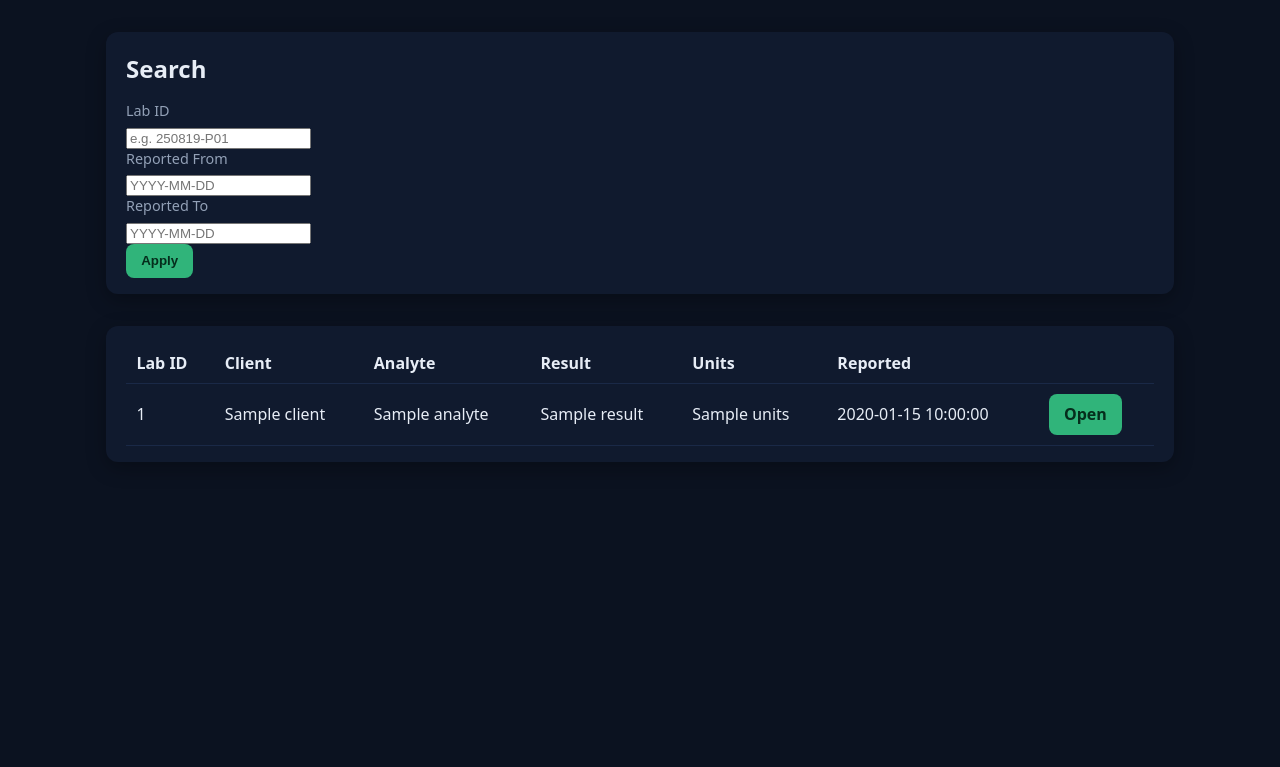
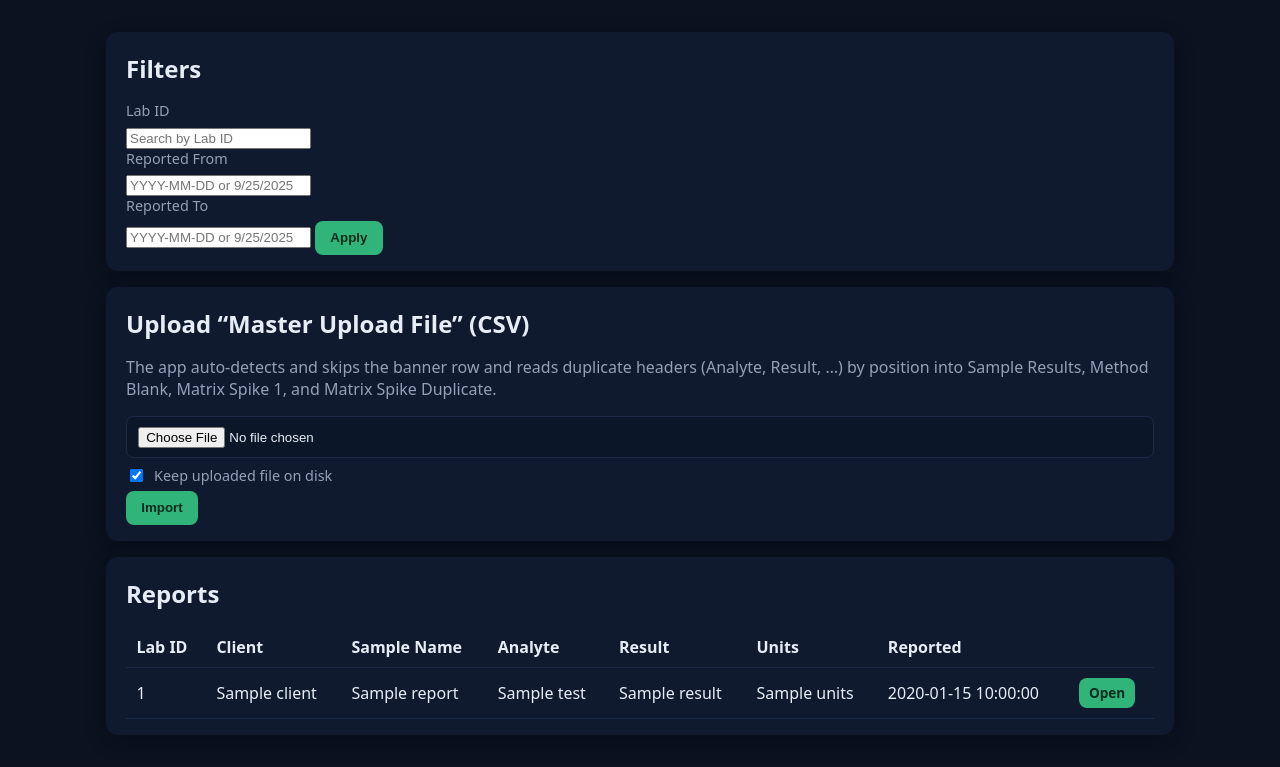
Before and after one commit to drsdass/EnviroLabs, a Flask app: template templates/dashboard.html in a window 1280 px wide. Shown: the part 58-825 px from the top of the page. Before the commit the page ends 520 px from the top, so only its background shows below. Run offline with Flask 3, Linux system fonts and the light colour scheme; the visitor is signed in with stand-in values (Sample User, id 1); tables that the repository leaves empty hold one stand-in row (values such as "Sample post"); the template is opened without the code that fills it: most values are stand-ins (such as "Sample title", 1, 10 or a date in 2020).

Commit message:
Update dashboard.html

```diff
--- a/templates/dashboard.html
+++ b/templates/dashboard.html
@@ -1,58 +1,45 @@
 {% extends "base.html" %}
 {% block content %}
-<div class="grid">
-
-  <!-- Search (GET) -->
-  <div class="card pad">
-    <h2 class="section-title">Search</h2>
-    <form class="inline" method="get" action="{{ url_for('dashboard') }}">
-      <div>
+<div class="stack">
+  <div class="card">
+    <h2>Filters</h2>
+    <form class="row" method="GET" action="{{ url_for('dashboard') }}">
       <label>Lab ID</label>
-        <input name="lab_id" value="{{ request.args.get('lab_id','') }}" placeholder="e.g. 250819-P01">
-      </div>
-      <div>
+      <input name="lab_id" value="{{ request.args.get('lab_id','') }}" placeholder="Search by Lab ID">
       <label>Reported From</label>
-        <input name="start" value="{{ request.args.get('start','') }}" placeholder="YYYY-MM-DD">
-      </div>
-      <div>
+      <input name="start" value="{{ request.args.get('start','') }}" placeholder="YYYY-MM-DD or 9/25/2025">
       <label>Reported To</label>
-        <input name="end" value="{{ request.args.get('end','') }}" placeholder="YYYY-MM-DD">
-      </div>
-      <button class="button primary" type="submit">Apply</button>
+      <input name="end" value="{{ request.args.get('end','') }}" placeholder="YYYY-MM-DD or 9/25/2025">
+      <button type="submit">Apply</button>
     </form>
   </div>
 
-  {% if user.role == 'admin' %}
-  <!-- Upload (POST) -->
-  <div class="card pad">
-    <h2 class="section-title">Upload Master CSV</h2>
-    <form method="post" action="{{ url_for('upload_csv') }}" enctype="multipart/form-data" class="inline">
-      <div>
-        <label>Select CSV</label>
+  {% if session.get('role') == 'admin' %}
+  <div class="card">
+    <h2>Upload “Master Upload File” (CSV)</h2>
+    <p class="muted">
+      The app auto-detects and skips the banner row and reads duplicate headers
+      (Analyte, Result, …) by position into Sample Results, Method Blank, Matrix Spike 1, and Matrix Spike Duplicate.
+    </p>
+    <form class="row" method="POST" enctype="multipart/form-data" action="{{ url_for('upload_csv') }}">
       <input type="file" name="csv_file" accept=".csv" required>
-      </div>
-      <div>
-        <label>Options</label>
-        <label style="display:flex;gap:6px;align-items:center;">
-          <input type="checkbox" name="keep_original" checked> Keep file on server
+      <label class="checkbox">
+        <input type="checkbox" name="keep_original" checked> Keep uploaded file on disk
       </label>
-      </div>
-      <button class="button secondary" type="submit">Upload</button>
+      <button type="submit">Import</button>
     </form>
-    <p class="muted" style="margin-top:8px;">
-      Use your “Master Upload File” CSV. We’ll map columns like <em>Sample ID (Lab ID, Laboratory ID)</em> → Lab ID and store
-      all sections into the report.
-    </p>
   </div>
   {% endif %}
 
-  <!-- Results table -->
   <div class="card">
+    <h2>Reports</h2>
+    {% if reports %}
     <table class="tbl">
       <thead>
         <tr>
           <th>Lab ID</th>
           <th>Client</th>
+          <th>Sample Name</th>
           <th>Analyte</th>
           <th>Result</th>
           <th>Units</th>
@@ -65,15 +52,19 @@
         <tr>
           <td>{{ r.lab_id }}</td>
           <td>{{ r.client }}</td>
-          <td>{{ (r.p.sample_results.analyte if r.p.sample_results is defined else r.test) or '' }}</td>
-          <td>{{ (r.p.sample_results.result if r.p.sample_results is defined else r.result) or '' }}</td>
-          <td>{{ (r.p.sample_results.units if r.p.sample_results is defined else '') }}</td>
+          <td>{{ r.sample_name or '' }}</td>
+          <td>{{ r.test or '' }}</td>
+          <td>{{ r.result or '' }}</td>
+          <td>{{ r.units or '' }}</td>
           <td>{{ r.resulted_date or '' }}</td>
-          <td><a class="button" href="{{ url_for('report_detail', report_id=r.id) }}">Open</a></td>
+          <td><a class="button small" href="{{ url_for('report_detail', report_id=r.id) }}">Open</a></td>
         </tr>
         {% endfor %}
       </tbody>
     </table>
+    {% else %}
+      <p class="muted">No reports yet. Upload a “Master Upload File” CSV to populate reports.</p>
+    {% endif %}
   </div>
 </div>
 {% endblock %}
```
Lines whose indentation alone changed are shown as unchanged.
